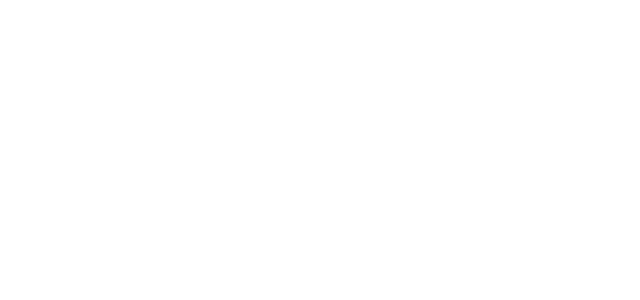
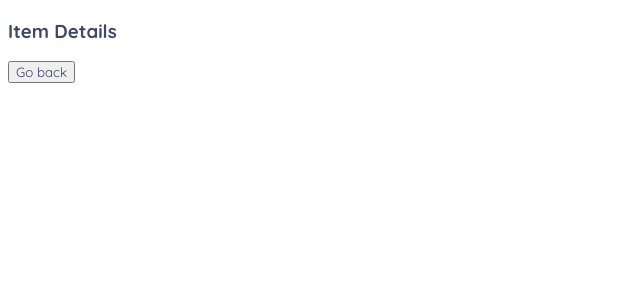
Before and after one commit to SteliosAlegkakis/movies-app, a React (Create React App) app in the folder movies-app/: page /ItemDetails/1 in a window 1280 px wide. Shown: the top 300 px of the page, without its empty margins (0-640 px from the left). Built offline with nearby package versions, Linux system fonts and the light colour scheme; the HTML template or start-up script is replaced by a standard one.

Commit message:
added links to redirect to details  page

```diff
--- a/movies-app/src/App.css
+++ b/movies-app/src/App.css
@@ -56,6 +56,12 @@ select{
 
 /*movies list*/
 
+.results{
+    /* display: flex;
+    flex-direction: column;
+    justify-content: center; */
+}
+
 .results-sort{
     display: flex;
     flex-direction: row;
@@ -70,15 +76,18 @@ select{
 .movies-list{
     width: 100%;
     display: flex;
-    flex-direction: row;
+    flex-direction: column;
     align-items: center;
-    justify-content: center;
+}
+
+a{
+    text-decoration: none;
+    background-color: beige;
 }
 
 .movie-preview{
     display: flex;
     flex-direction: row;
-    width: 100%;
     align-items: center;
     margin-bottom: 2%;
     padding: 2%;
--- a/movies-app/src/App.js
+++ b/movies-app/src/App.js
@@ -3,6 +3,7 @@ import Search from "./search";
 import Results from "./results";
 import { useState } from 'react';
 import { BrowserRouter as Router, Route, Switch } from 'react-router-dom';
+import ItemDetails from './itemDetails';
 
 function App() {
 
@@ -17,6 +18,9 @@ function App() {
             <Search setSearch={setSearch} setCategory={setCategory}></Search>
             <Results search={search} category={category}></Results>
           </Route>
+          <Route path="/ItemDetails/:imdbID">
+            <ItemDetails></ItemDetails>
+          </Route>
         </Switch>
       </div>
     </Router>
--- /dev/null
+++ b/movies-app/src/itemDetails.js
@@ -0,0 +1,16 @@
+import { useParams } from "react-router-dom/cjs/react-router-dom.min";
+import { useHistory } from "react-router-dom";
+
+const ItemDetails = () => {
+    const imdbID = useParams();
+    console.log(imdbID);
+    let history = useHistory();
+    return (
+        <div>
+            <h3>Item Details </h3>
+            <button onClick={() => history.goBack()}>Go back</button>
+        </div>
+     );
+}
+
+export default ItemDetails
--- a/movies-app/src/moviesList.js
+++ b/movies-app/src/moviesList.js
@@ -1,4 +1,5 @@
 import { useState } from "react";
+import { Link } from "react-router-dom";
 
 const MoviesList = (data) => {
 
@@ -34,7 +35,7 @@ const MoviesList = (data) => {
     handleSort(sort);
 
     return (
-        <div>
+        <div className="results">
             <div className="results-sort">
                 <h3 className="results-number">Search Results ({movies.length})</h3>
                 <select onChange={(e) => setSort(e.target.value)}>
@@ -42,17 +43,19 @@ const MoviesList = (data) => {
                     <option value="a-z">A-Z</option>
                 </select>
             </div>
+            <div className="movies-list">
                 {movies.map(movie => (
-                <div className="movies-list" key={movie.imdbID}>
                     <div className="movie-preview"  key={movie.imdbID}>
                             <img src={movie.Poster} alt='Poster Not Found'></img>
                             <div>
+                                <Link to={`/ItemDetails/${movie.imdbID}`}>
                                 <h3>{movie.Title}</h3>
                                 <p>{movie.Year}</p>
-                        </div>
+                                </Link>
                             </div>
                     </div>
                 ))}
+            </div>
         </div>
      );
 }
```
Lines whose indentation alone changed are shown as unchanged.
